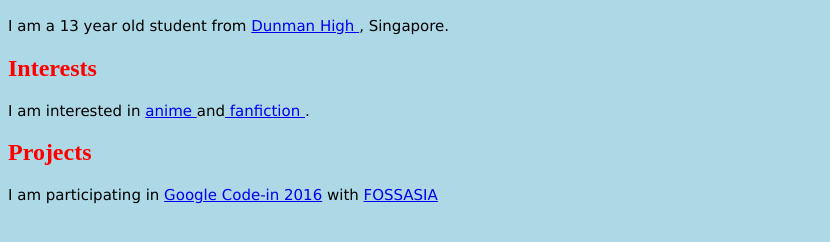
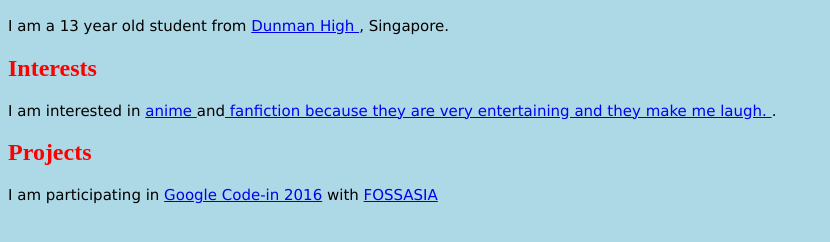
Before and after one commit to dhs17y2gweesiyingjanell/dhs17y2gweesiyingjanell.github.io, a plain HTML site: page index.html in a window 1280 px wide. Shown: the part 362-604 px from the top of the page, without its empty margins (0-830 px from the left). Drawn offline with Linux system fonts and the light colour scheme.

Commit message:
Update index.html

```diff
--- a/index.html
+++ b/index.html
@@ -29,7 +29,7 @@ p {
 <h2> About </h2>
 <p> I am a 13 year old student from <a href="http://www.dunmanhigh.moe.edu.sg"> Dunman High </a>, Singapore. </p>
 <h2> Interests </h2>
-<p> I am interested in <a href="https://ww1.gogoanime.io/"> anime </a> and<a href="https://www.fanfiction.net/"> fanfiction </a> . </p>
+<p> I am interested in <a href="https://ww1.gogoanime.io/"> anime </a> and<a href="https://www.fanfiction.net/"> fanfiction because they are very entertaining and they make me laugh. </a> . </p>
 <h2> Projects </h2>
 <p> I am participating in <a href="http://developers.google.com/open-source/gci/"> Google Code-in 2016</a> with <a href="http://fossasia.org"> FOSSASIA </a> </p>
 </body>
```
